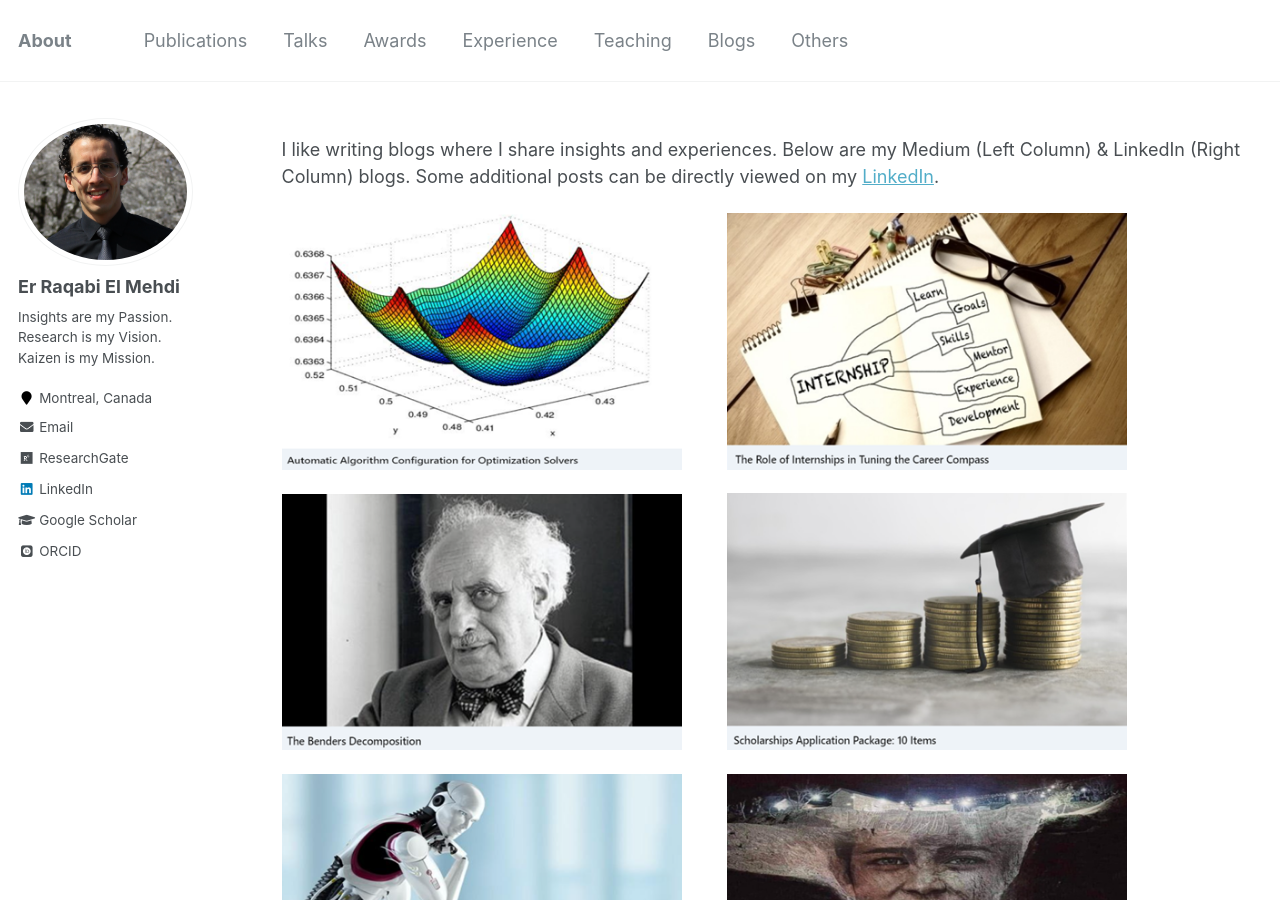
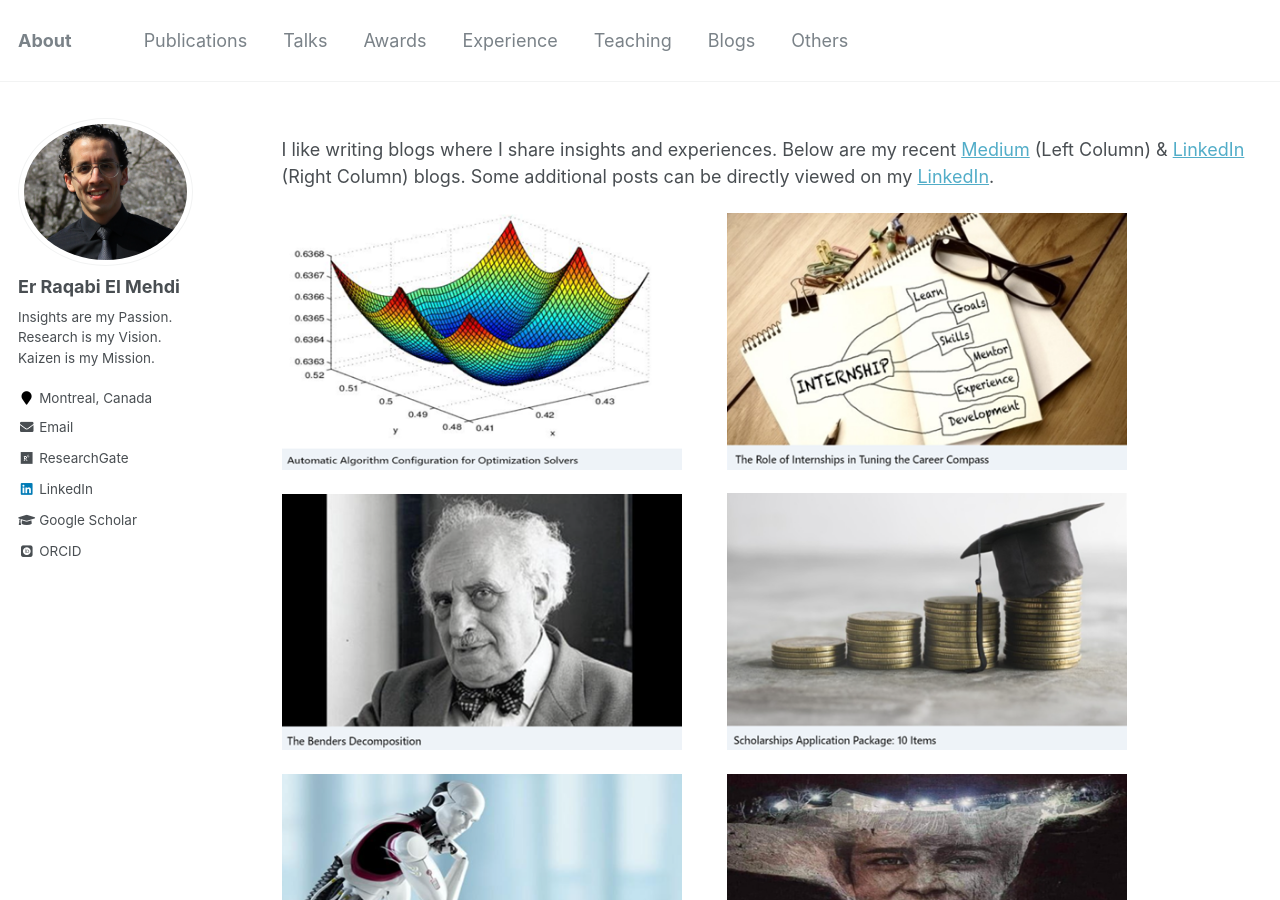
Before and after one commit to RqbMedi/rqbmedi.github.io, a Jekyll site: the page built from _pages/portfolio.md, in a window 1280 px wide and 900 px high. Built offline with Jekyll 4.4.1, drawn with Linux system fonts in a browser that asks for light colours; some web fonts are replaced.

Commit message:
Update portfolio.md

```diff
--- a/_pages/portfolio.md
+++ b/_pages/portfolio.md
@@ -5,7 +5,7 @@ permalink: /portfolio/
 author_profile: true
 ---
 
-I like writing blogs where I share insights and experiences. Below are my Medium (Left Column) & LinkedIn (Right Column) blogs. Some additional posts can be directly viewed on my [LinkedIn](https://www.linkedin.com/in/rqbmedi).
+I like writing blogs where I share insights and experiences. Below are my recent [Medium](https://erraqabielmehdi.medium.com/) (Left Column) & [LinkedIn](https://www.linkedin.com/in/rqbmedi) (Right Column) blogs. Some additional posts can be directly viewed on my [LinkedIn](https://www.linkedin.com/in/rqbmedi).
 
 [<img src="http://rqbmedi.github.io/images/Medium_Article_14.png" width="400" height="400" />](https://erraqabielmehdi.medium.com/automatic-algorithm-configuration-for-optimization-solvers-66ac3861a233) &nbsp; &nbsp; &nbsp; &nbsp; [<img src="http://rqbmedi.github.io/images/LinkedIn_Article_18.png" width="400" height="400" />](https://www.linkedin.com/pulse/role-internships-tuning-career-compass-er-raqabi-el-mehdi-%E3%83%A9%E3%82%AB%E3%83%93-%E3%83%A1%E3%83%87%E3%82%A3/)
 
```
